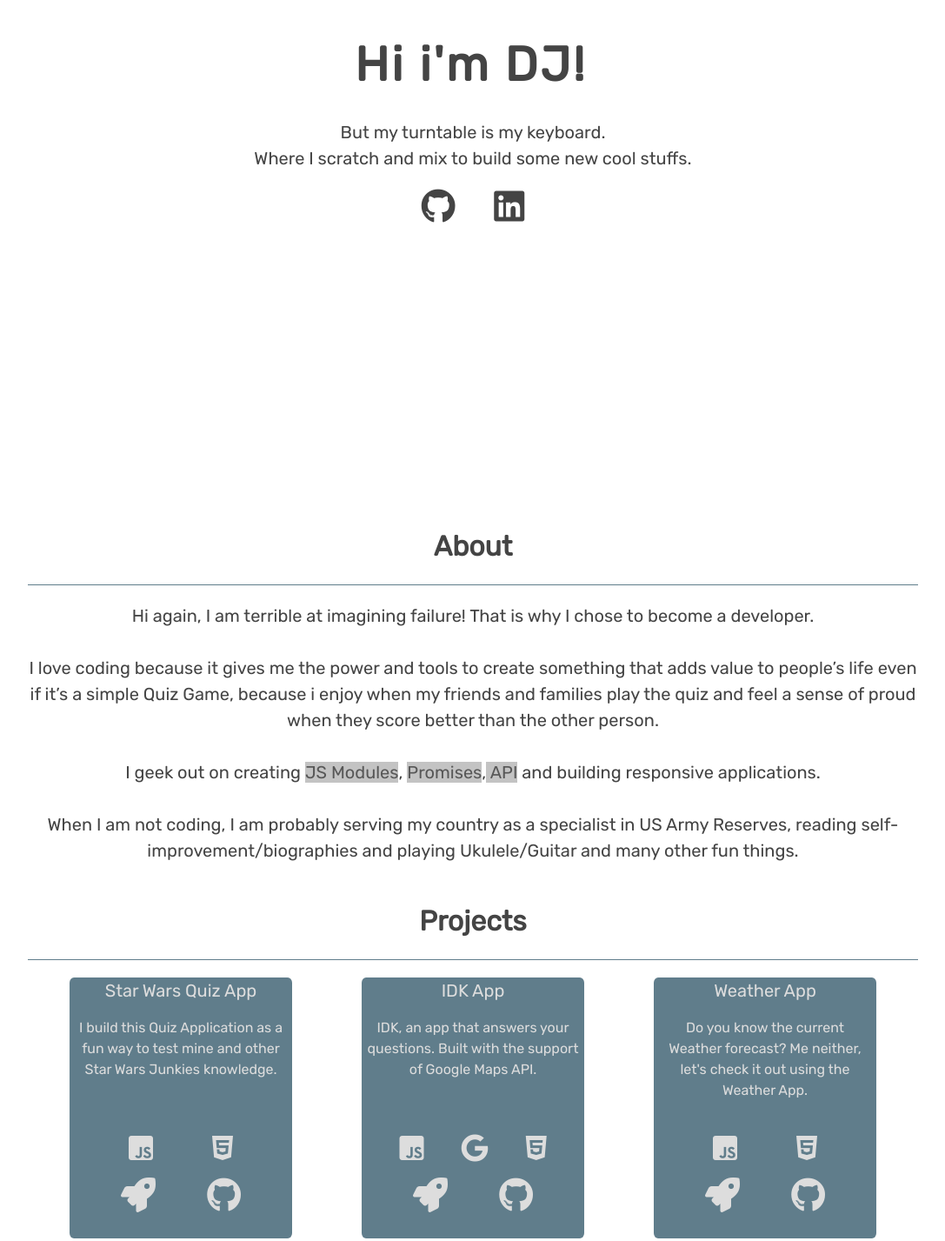
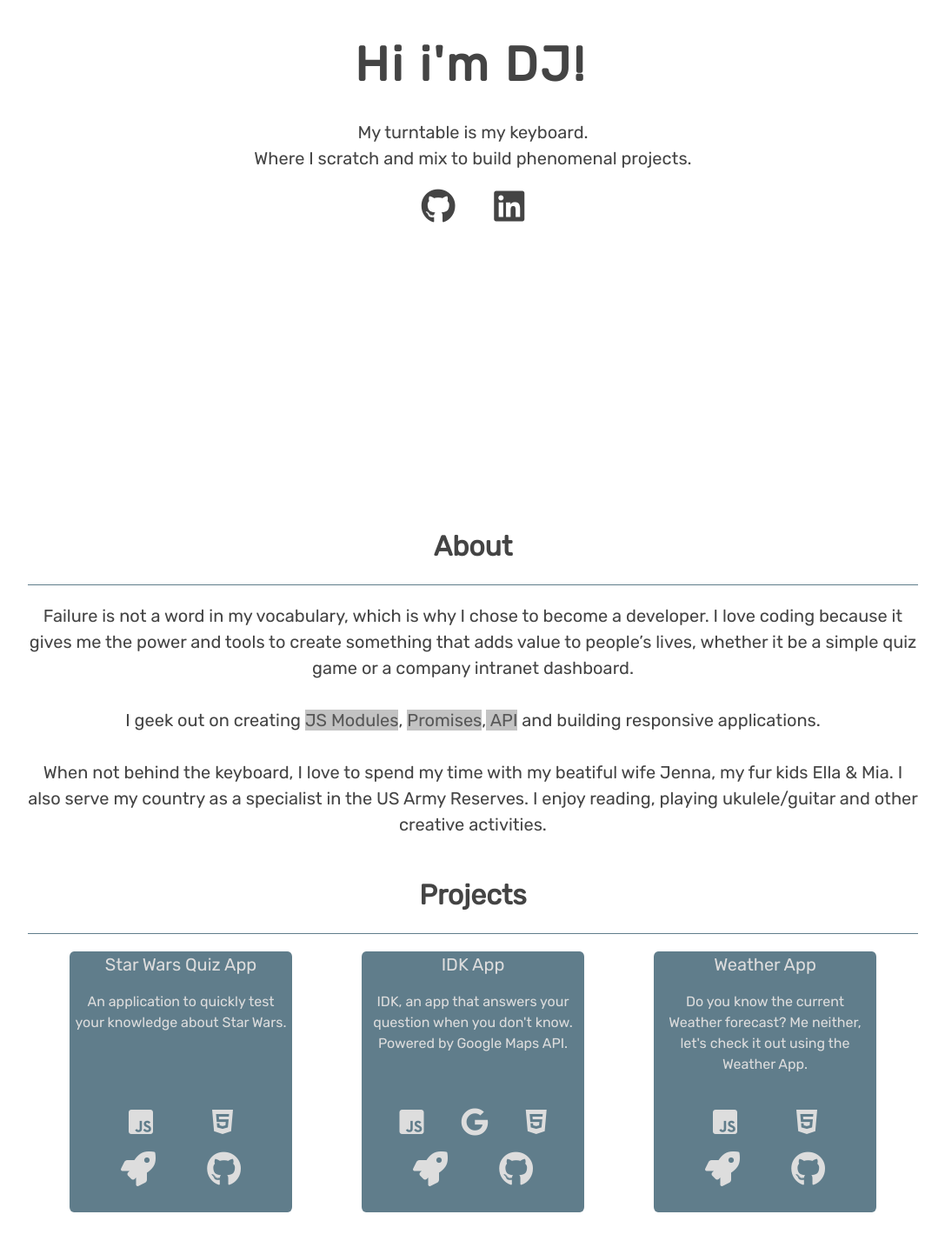
Before and after one commit to DJRockstar/Personal-Portfolio, a plain HTML site: page index.html in a window 1280 px wide. Shown: the part 260-1687 px from the top of the page at 87% size, without its empty margins (96-1183 px from the left). Drawn offline with nearby package versions, Linux system fonts and the light colour scheme.

Commit message:
Updated the verbiage and blink cursor positioning

```diff
--- a/index.html
+++ b/index.html
@@ -34,8 +34,8 @@
                 <div class="typewriter">
                     <h2 >Hi i'm DJ!</h2>
                 </div>
-                <p>But my turntable is my keyboard.
-                   <br>Where I scratch and mix to build some new cool stuffs.
+                <p>My turntable is my keyboard.
+                   <br>Where I scratch and mix to build phenomenal projects.
                 </p>
                 <div class="bio-icon-container">
                     <a href="https://github.com/DJRockstar"><i class="fab fa-github"></i></a>
@@ -45,10 +45,8 @@
 
             <section id="about">
                 <h3 class="about-header">About</h3>
-                <p class="about-me">Hi again, I am terrible at imagining failure! That is why I chose to become a developer.
-                   <br><br> I love coding because it gives me the power and tools to create something that adds value to people’s life even if it’s a simple Quiz Game,
-                   because i enjoy when my friends and families play the quiz and feel a sense of proud when they score better than the other person. <br><br> I geek out on creating <span class="para-highlight">JS Modules</span>, <span class="para-highlight">Promises</span>,<span class="para-highlight"> API</span> and building responsive applications.
-                   <br><br>When I am not coding, I am probably serving my country as a specialist in US Army Reserves, reading self-improvement/biographies and playing Ukulele/Guitar and many other fun things.
+                <p class="about-me">Failure is not a word in my vocabulary, which is why I chose to become a developer. I love coding because it gives me the power and tools to create something that adds value to people’s lives, whether it be a simple quiz game or a company intranet dashboard. <br><br> I geek out on creating <span class="para-highlight">JS Modules</span>, <span class="para-highlight">Promises</span>,<span class="para-highlight"> API</span> and building responsive applications.
+                   <br><br>When not behind the keyboard, I love to spend my time with my beatiful wife Jenna, my fur kids Ella & Mia. I also serve my country as a specialist in the US Army Reserves. I enjoy reading, playing ukulele/guitar and other creative activities.
                 </p>
             </section>
 
@@ -61,8 +59,8 @@
                         </div>
 
                         <div class="prj-desc-container">
-                                I build this Quiz Application as a fun way to test mine
-                                and other Star Wars Junkies knowledge.
+                                An application to quickly test your knowledge about
+                                Star Wars.
                         </div>
 
                         <div class="tech-logo-container">
@@ -82,7 +80,7 @@
                         </div>
                         <div class="prj-desc-container">
                             <span class="project-desc">
-                                IDK, an app that answers your questions. Built with the support of
+                                IDK, an app that answers your question when you don't know. Powered by
                                 Google Maps API.
                             </span>
                         </div>
--- a/main.css
+++ b/main.css
@@ -104,7 +104,7 @@ i {
 div.typewriter{
   display: flex;
   justify-content: center;
-  width: 45%;
+  width: 42vh;
   margin: 0 auto;
 }
 
@@ -115,7 +115,7 @@ div.typewriter{
     letter-spacing: 0.05em;
     border-right: 0.10em solid orange;
     animation:
-        typing 3.5s steps(21,end),
+        typing 3.0s steps(9,end),
         blink-caret .5s step-end infinite;
 }
 
```
